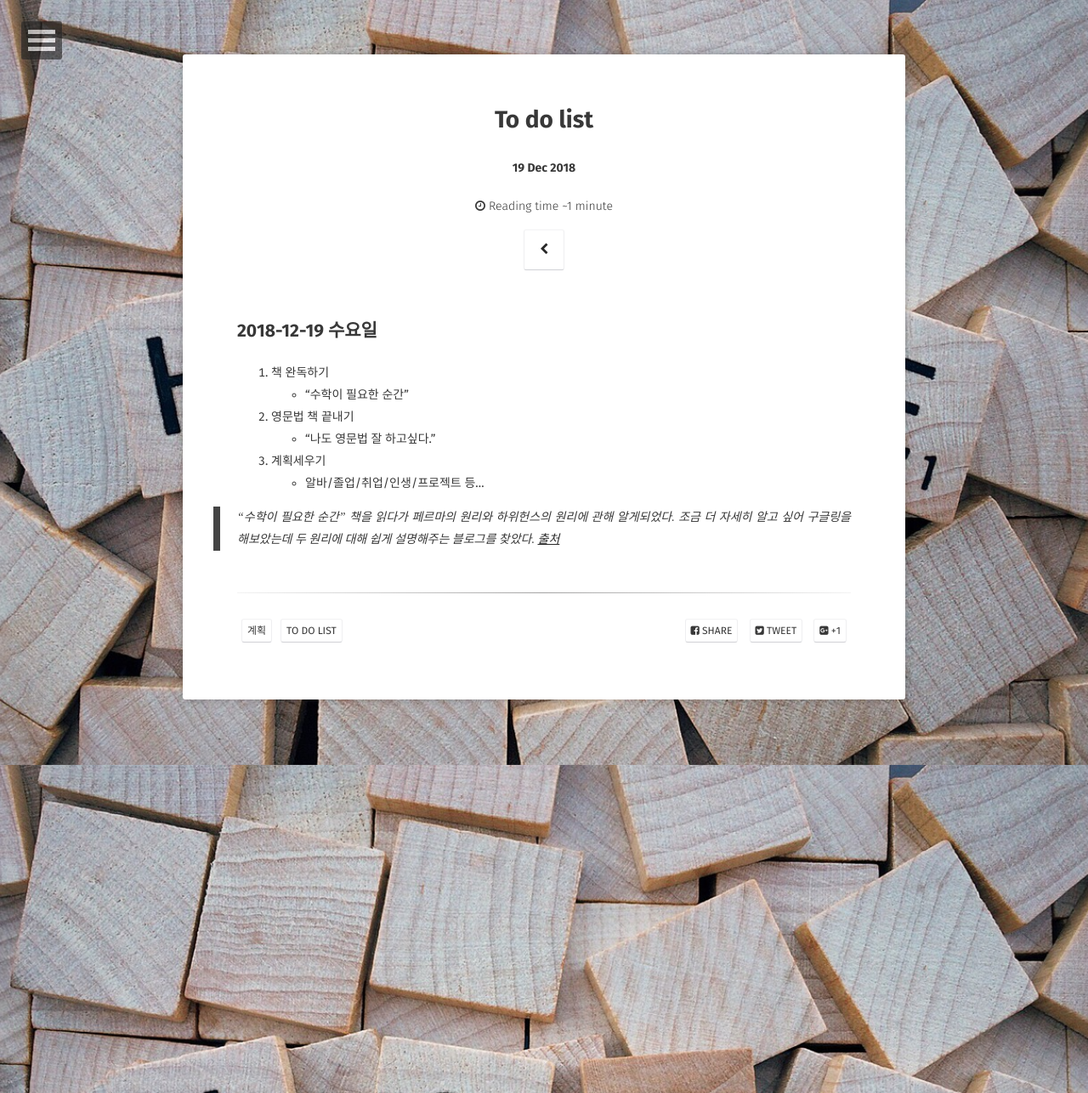
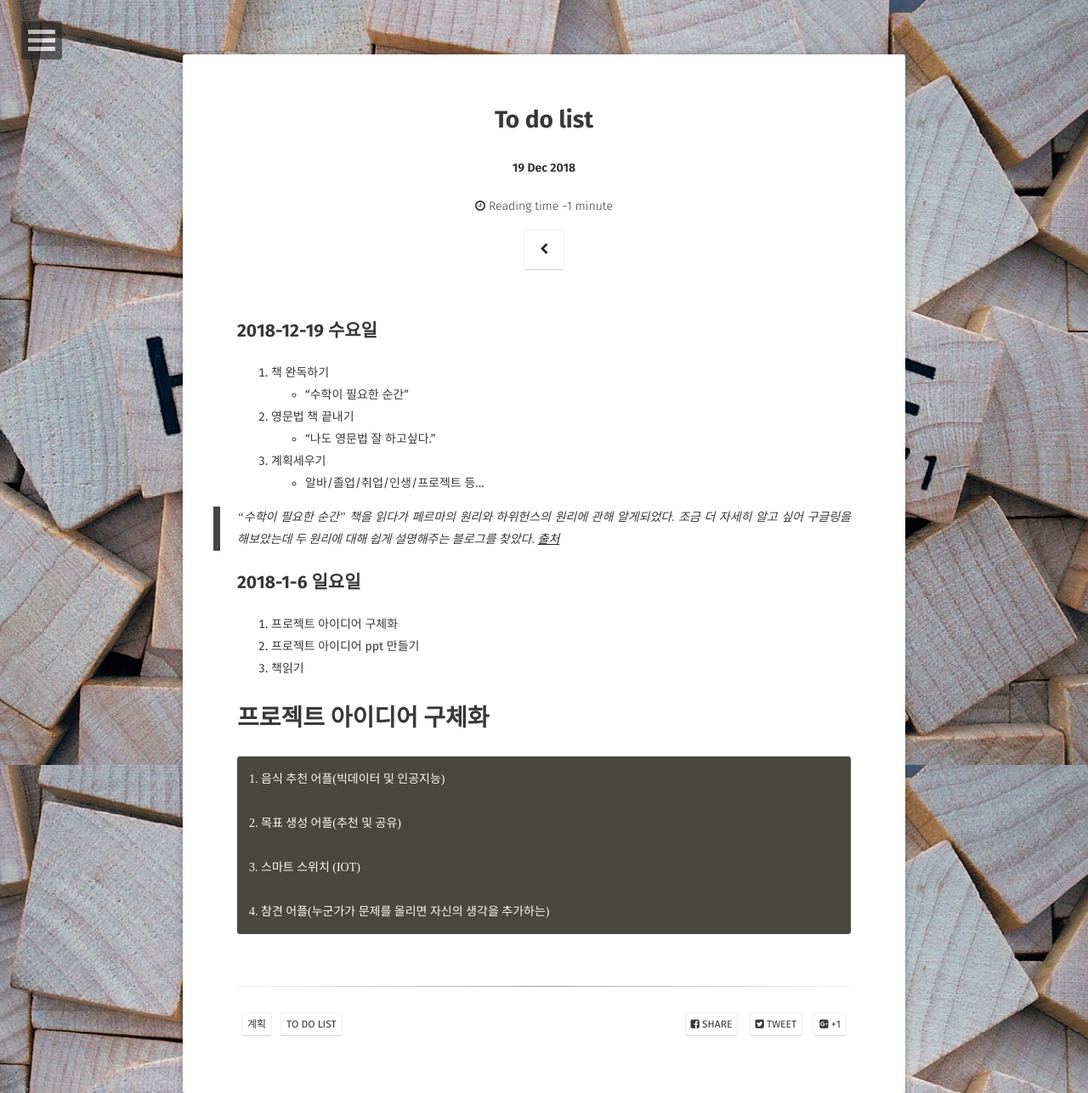
Before and after one commit to Jungjihyuk/JH_Life, a Jekyll site: the page built from _posts/2018-12-19-toDoList.md, in a window 1280 px wide. Shown: the whole page at 85% size. Built offline with Jekyll 4.4.1, drawn with Linux system fonts in a browser that asks for light colours; some web fonts are replaced; comment, search, counter and statistics services are not loaded.

Commit message:
to do list 추가

````diff
--- a/_posts/2018-12-19-toDoList.md
+++ b/_posts/2018-12-19-toDoList.md
@@ -22,3 +22,20 @@ tag:
 조금 더 자세히 알고 싶어 구글링을 해보았는데
 두 원리에 대해 쉽게 설명해주는 블로그를 찾았다.
 [출처](https://m.blog.naver.com/PostView.nhn?blogId=hafs_snu&logNo=220854938906&proxyReferer=https%3A%2F%2Fwww.google.com%2F)
+
+## 2018-1-6 일요일
+
+1. 프로젝트 아이디어 구체화
+2. 프로젝트 아이디어 ppt 만들기
+3. 책읽기
+
+# 프로젝트 아이디어 구체화
+```
+1. 음식 추천 어플(빅데이터 및 인공지능)
+
+2. 목표 생성 어플(추천 및 공유)
+
+3. 스마트 스위치 (IOT)
+
+4. 참견 어플(누군가가 문제를 올리면 자신의 생각을 추가하는)
+```
````
